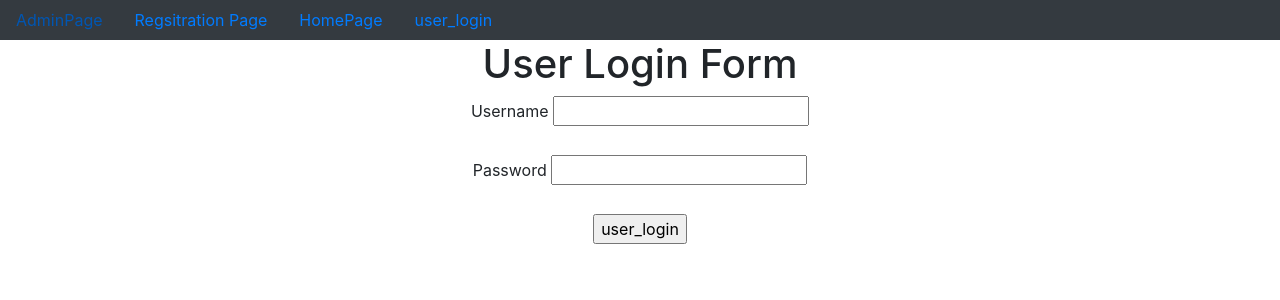
After one commit to harshadvali11/registration_of_user, a Django app: page /user_login/ in a window 1280 px wide. The commit adds this page. Shown: the top 300 px of the page. Run offline with Django 5.2, Linux system fonts and the light colour scheme; parts of the project's set-up code (start-up, migrations or seed data) failed here and were passed over.

Commit message:
first commit

```diff
--- a/app/views.py
+++ b/app/views.py
@@ -4,7 +4,20 @@ from django.shortcuts import render
 from django.core.mail import send_mail
 
 from app.forms import *
-from django.http import HttpResponse
+from django.http import HttpResponse,HttpResponseRedirect
+from django.urls import reverse
+
+from django.contrib.auth import authenticate,login,logout
+from django.contrib.auth.decorators import login_required
+
+def home(request):
+    if request.session.get('username'):
+        username=request.session.get('username')
+        d={'username':username}
+        return render(request,'home.html',d)
+    return render(request,'home.html')
+
+
 def registration(request):
     EUFO=UserForm()
     EPFO=ProfileForm()
@@ -34,10 +47,32 @@ def registration(request):
         else:
             return HttpResponse('Invalid data')
 
+    return render(request,'registration.html',d)
+
+
+def user_login(request):
+    if request.method=='POST':
+        username=request.POST['un']
+        password=request.POST['pw']
+
+        AUO=authenticate(username=username,password=password)
+        if AUO and AUO.is_active:
+            login(request,AUO)
+            request.session['username']=username
+            return HttpResponseRedirect(reverse('home'))
+        else:
+            return HttpResponse('Invalid Credentials')
 
 
 
 
 
 
-    return render(request,'registration.html',d)
+
+    return render(request,'user_login.html')
+
+
+@login_required
+def user_logout(request):
+    logout(request)
+    return HttpResponseRedirect(reverse('home'))
--- a/project27/urls.py
+++ b/project27/urls.py
@@ -25,8 +25,9 @@ from app.views import *
 urlpatterns = [
     path('admin/', admin.site.urls),
     path('registration/',registration,name='registration'),
-
-
+    path('home/',home,name='home'),
+    path('user_login/',user_login,name='user_login'),
+    path('user_logout/',user_logout,name='user_logout'),
 
 
 ]+static(settings.MEDIA_URL, document_root=settings.MEDIA_ROOT)
--- /dev/null
+++ b/templates/dummy.html
@@ -0,0 +1,46 @@
+<!doctype html>
+<html lang="en">
+  <head>
+    <!-- Required meta tags -->
+    <meta charset="utf-8">
+    <meta name="viewport" content="width=device-width, initial-scale=1, shrink-to-fit=no">
+
+    <!-- Bootstrap CSS -->
+    <link rel="stylesheet" href="https://cdn.jsdelivr.net/npm/bootstrap@4.6.2/dist/css/bootstrap.min.css" integrity="sha384-xOolHFLEh07PJGoPkLv1IbcEPTNtaed2xpHsD9ESMhqIYd0nLMwNLD69Npy4HI+N" crossorigin="anonymous">
+{% block title %}
+    <title>Hello, world!</title>
+{% endblock %}
+  </head>
+  <body>
+<center>
+    <nav class="nav bg-dark">
+        <a href="{% url 'admin:index' %}" class="nav-link">AdminPage</a>
+        <a href="{% url 'registration' %}" class="nav-link">Regsitration Page</a>
+        <a href="{% url 'home' %}" class="nav-link">HomePage</a>
+    {% if user.is_authenticated %}
+       <a href="{% url 'user_logout' %}" class="nav-link">user_logout</a>
+    {% else %}
+        <a href="{% url 'user_login' %}" class="nav-link">user_login</a>
+
+    {% endif %}
+    </nav>
+
+    <!-- Optional JavaScript; choose one of the two! -->
+
+    <!-- Option 1: jQuery and Bootstrap Bundle (includes Popper) -->
+    <script src="https://cdn.jsdelivr.net/npm/jquery@3.5.1/dist/jquery.slim.min.js" integrity="sha384-DfXdz2htPH0lsSSs5nCTpuj/zy4C+OGpamoFVy38MVBnE+IbbVYUew+OrCXaRkfj" crossorigin="anonymous"></script>
+    <script src="https://cdn.jsdelivr.net/npm/bootstrap@4.6.2/dist/js/bootstrap.bundle.min.js" integrity="sha384-Fy6S3B9q64WdZWQUiU+q4/2Lc9npb8tCaSX9FK7E8HnRr0Jz8D6OP9dO5Vg3Q9ct" crossorigin="anonymous"></script>
+
+    <!-- Option 2: Separate Popper and Bootstrap JS -->
+    <!--
+    <script src="https://cdn.jsdelivr.net/npm/jquery@3.5.1/dist/jquery.slim.min.js" integrity="sha384-DfXdz2htPH0lsSSs5nCTpuj/zy4C+OGpamoFVy38MVBnE+IbbVYUew+OrCXaRkfj" crossorigin="anonymous"></script>
+    <script src="https://cdn.jsdelivr.net/npm/popper.js@1.16.1/dist/umd/popper.min.js" integrity="sha384-9/reFTGAW83EW2RDu2S0VKaIzap3H66lZH81PoYlFhbGU+6BZp6G7niu735Sk7lN" crossorigin="anonymous"></script>
+    <script src="https://cdn.jsdelivr.net/npm/bootstrap@4.6.2/dist/js/bootstrap.min.js" integrity="sha384-+sLIOodYLS7CIrQpBjl+C7nPvqq+FbNUBDunl/OZv93DB7Ln/533i8e/mZXLi/P+" crossorigin="anonymous"></script>
+    -->
+    {% block body_block %}
+    {% endblock %}
+
+</center>
+
+  </body>
+</html>
--- /dev/null
+++ b/templates/user_login.html
@@ -0,0 +1,32 @@
+{% extends 'dummy.html' %}
+
+{% block title %}
+<title>Login Page</title>
+
+{% endblock %}
+
+
+{% block body_block  %}
+<h1>User Login Form</h1>
+        <form method="POST">
+            {% csrf_token %}
+
+            <label for="un">Username</label>
+            <input type="text" name="un" id="un"> <br>
+            <br>
+
+            <label for="pw">Password</label>
+            <input type="password" name="pw" id="pw"> <br>
+            <br>
+
+            <input type="submit" value="user_login">
+
+
+
+
+
+
+
+        </form>
+
+{% endblock %}
```
Also changed, not shown: templates/home.html (added, +21 -0 lines), templates/registration.html (+10 -11 lines), db.sqlite3.
